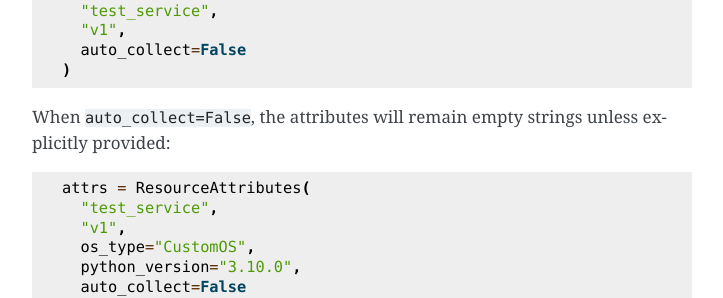
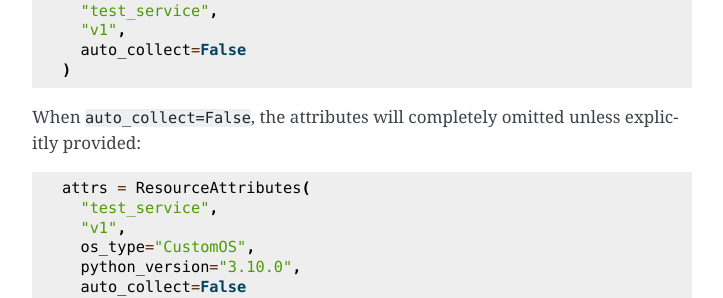
Before and after one commit to anaconda/anaconda-otel-python, a Sphinx documentation site: the page built from docs/source/onboarding_examples.md, in a window 1280 px wide and 900 px high, scrolled down 4259 px. Shown: the part 155-453 px from the top of the window, without its empty margins (388-1111 px from the left). Built offline with Sphinx 7.4.7, drawn with Linux system fonts in a browser that asks for light colours; pages that are not in the unit, such as notebooks, are missing from menus.

Commit message:
fix documentation

````diff
--- a/docs/source/onboarding_examples.md
+++ b/docs/source/onboarding_examples.md
@@ -181,7 +181,7 @@ attrs = ResourceAttributes(
   auto_collect=False
 )
 ```
-When `auto_collect=False`, the attributes will remain empty strings unless explicitly provided:
+When `auto_collect=False`, the attributes will completely omitted unless explicitly provided:
 ```python
 attrs = ResourceAttributes(
   "test_service",
````
